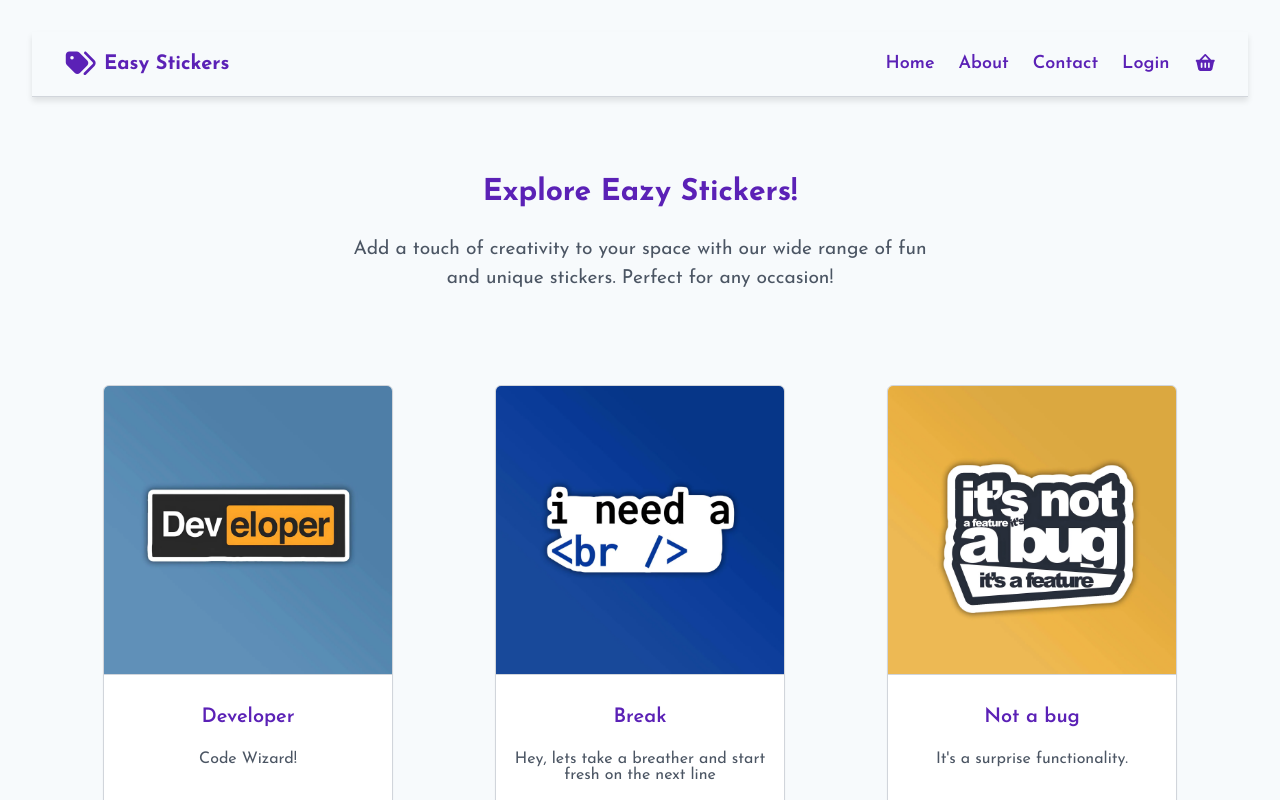
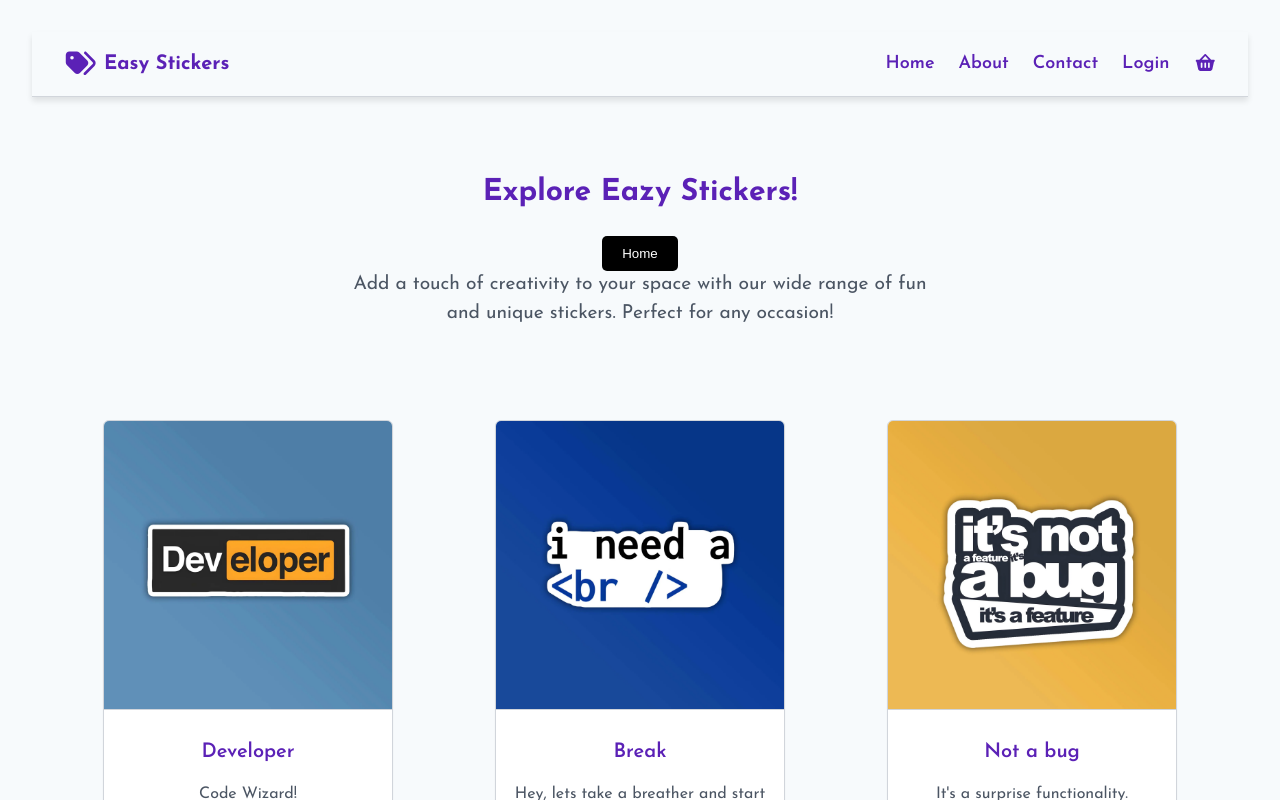
Before and after one commit to itsdev04/fullstack-react-springboot, a React (Vite) app in the folder fullstack-react-springboot/easystore-ui/: page / in a window 1280 px wide. Shown: the top 800 px of the page. Built offline with nearby package versions, Linux system fonts and the light colour scheme.

Commit message:
added styled-components

```diff
--- a/fullstack-react-springboot/easystore-ui/package.json
+++ b/fullstack-react-springboot/easystore-ui/package.json
@@ -16,7 +16,8 @@
     "@fortawesome/free-solid-svg-icons": "^7.1.0",
     "@fortawesome/react-fontawesome": "^3.2.0",
     "react": "^19.2.0",
-    "react-dom": "^19.2.0"
+    "react-dom": "^19.2.0",
+    "styled-components": "^6.3.9"
   },
   "devDependencies": {
     "@eslint/js": "^9.39.1",
--- /dev/null
+++ b/fullstack-react-springboot/easystore-ui/src/components/EazyButton.js
@@ -0,0 +1,22 @@
+import styled from "styled-components";
+
+const EazyButton = styled.button`
+  background-color: ${(props) => (props.$primary ? "#5b21b6" : "black")};
+  color: white;
+  padding: 10px 20px;
+  border: none;
+  border-radius: 5px;
+  cursor: pointer;
+  display: block;
+  margin: 0 auto;
+
+  &:hover {
+    background-color: blue;
+  }
+
+  &:focus {
+    outline: 2px solid white;
+  }
+`;
+
+export default EazyButton;
--- a/fullstack-react-springboot/easystore-ui/src/components/Home.jsx
+++ b/fullstack-react-springboot/easystore-ui/src/components/Home.jsx
@@ -1,11 +1,13 @@
 import PageHeading from "./PageHeading";
 import ProductListings from "./ProductListings";
 import products from "../data/products.js";
+import EazyButton from "./EazyButton.js";
 
 export default function Home () {
     return (
         <div className="home-container">
       <PageHeading title="Explore Eazy Stickers!">
+      <EazyButton>Home</EazyButton>
         Add a touch of creativity to your space with our wide range of fun and
         unique stickers. Perfect for any occasion!
       </PageHeading>
--- a/fullstack-react-springboot/easystore-ui/src/components/footer/Footer.jsx
+++ b/fullstack-react-springboot/easystore-ui/src/components/footer/Footer.jsx
@@ -1,12 +1,31 @@
 import { FontAwesomeIcon } from "@fortawesome/react-fontawesome";
 import { faHeart } from "@fortawesome/free-solid-svg-icons";
+import styled from "styled-components";
+import EazyButton from "../EazyButton";
 
-export default function Footer () {
-    return (
-        <footer> Built with
-        <FontAwesomeIcon icon={faHeart} aria-label="hidden" className="footer-icon"></FontAwesomeIcon>
+const H1 = styled.h1`
+color: #5b21b6;
+text-align: center;`;
+
+export default function Footer() {
+  return (
+    <>
+      <H1>Demo of Styled-Components from Footer.jsx</H1>
+      <EazyButton>Submit</EazyButton>
+      <footer>
+        {" "}
+        Built with
+        <FontAwesomeIcon
+          icon={faHeart}
+          aria-label="hidden"
+          className="footer-icon"
+        ></FontAwesomeIcon>
         by
-        <a href="https://easybytes.com" target="_blank" rel="noreferrer"> eazybytes</a>
-        </footer>
-    );
+        <a href="https://easybytes.com" target="_blank" rel="noreferrer">
+          {" "}
+          eazybytes
+        </a>
+      </footer>
+    </>
+  );
 }
```
Also changed, not shown: 1 other file (tests, documents, lock files or other folders).
